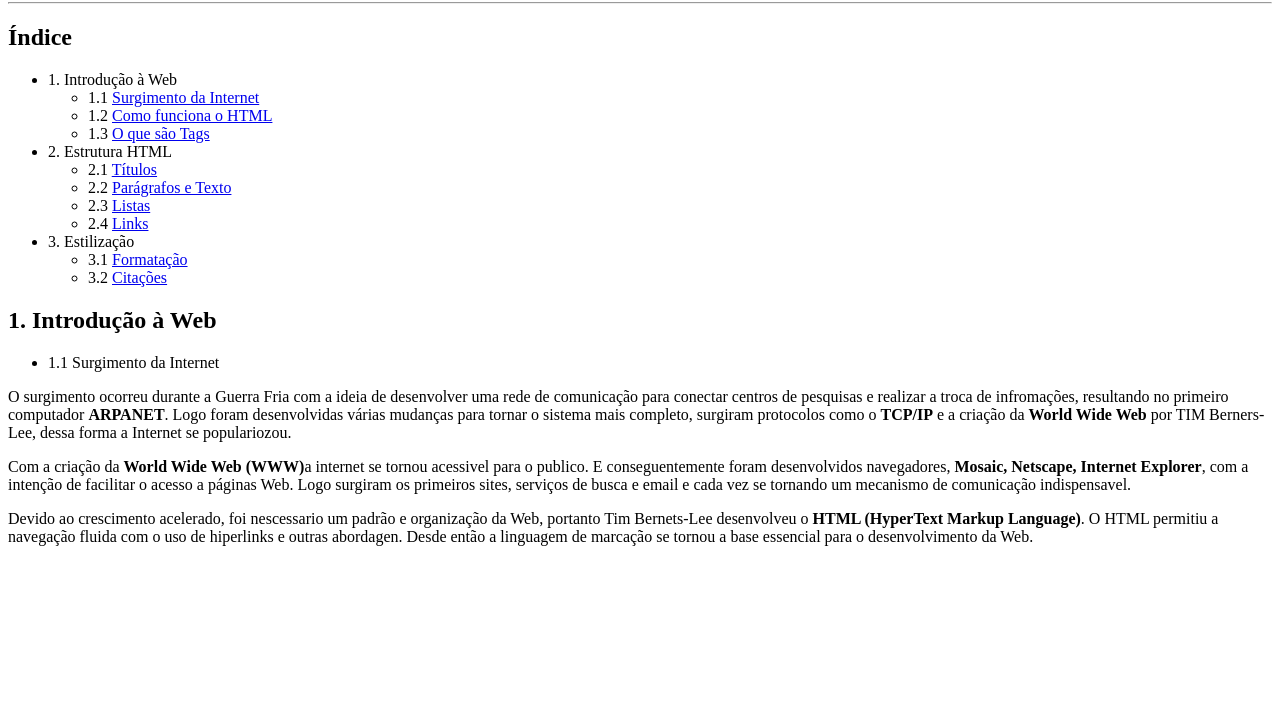
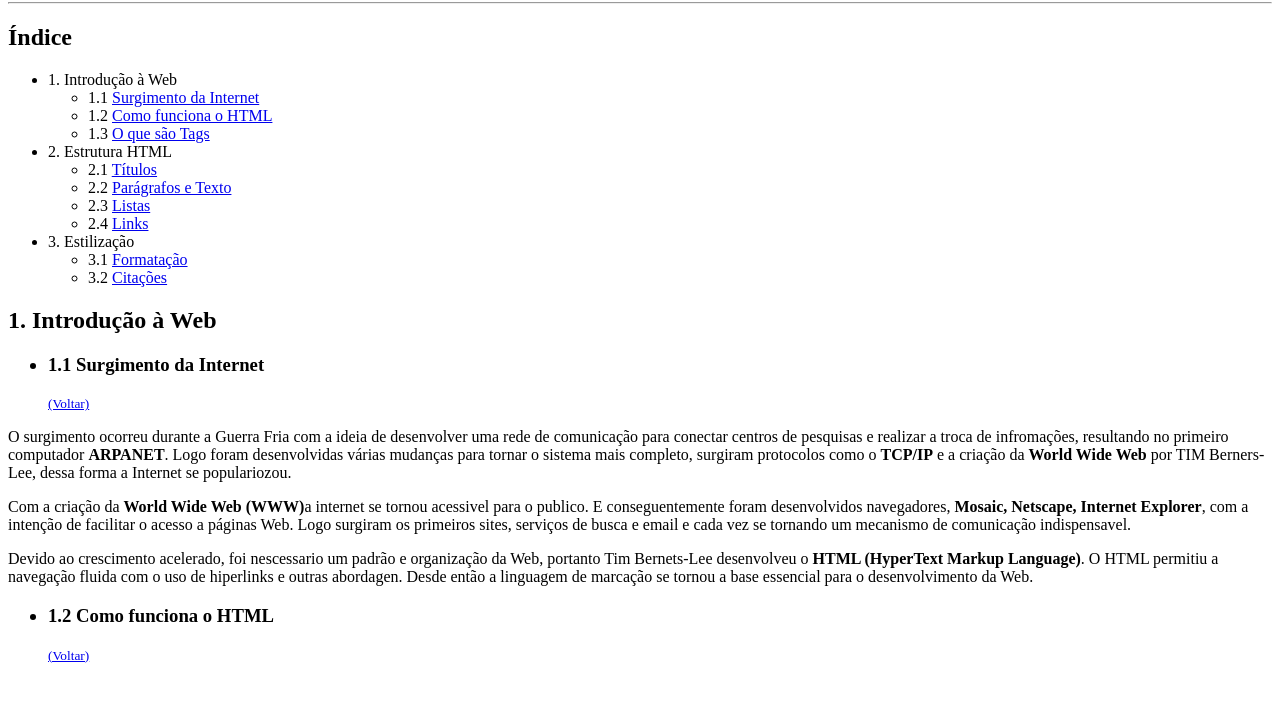
Before and after one commit to Daniel-Alisson/desafio-pagina-web, a plain HTML site: page index.html in a window 1280 px wide. Shown: the part 78-780 px from the top of the page. Drawn offline with Linux system fonts and the light colour scheme.

Commit message:
Criando um link para o INICIO

```diff
--- a/index.html
+++ b/index.html
@@ -6,7 +6,7 @@
     <title>Desafio - Pagina Web</title>
 </head>
 <body>
-    <h1>Desafio - Pagina Web</h1>
+    <h1 id="inicio">Desafio - Pagina Web</h1>
     <hr>
     <!-- Section para Índice-->
     <section>
@@ -15,7 +15,7 @@
         <ul>
             <li>1. Introdução à Web
                 <ul>
-                    <li>1.1 <a href="#">Surgimento da Internet</a></li>
+                    <li>1.1 <a href="#surgimento">Surgimento da Internet</a></li>
                     <li>1.2 <a href="#">Como funciona o HTML</a></li>
                     <li>1.3 <a href="#">O que são Tags</a></li>
                 </ul>
@@ -38,12 +38,13 @@
             </li>
         </ul>
     </section>
-    <!--Section para o topico Introdução a WEB-->
+    <!--Section para o topico - Introdução a WEB-->
     <section>
         <h2>1. Introdução à Web</h3>
 
         <ul>
-            <li>1.1 Surgimento da Internet</li>
+            <h3><li>1.1 Surgimento da Internet</li></h3>
+            <small><a href="#">(Voltar)</a></small>
         </ul>
 
         <p>O surgimento ocorreu durante a Guerra Fria com a ideia de desenvolver uma rede de comunicação para conectar centros de pesquisas e realizar a troca de infromações, resultando no primeiro computador <strong>ARPANET</strong>. Logo foram desenvolvidas várias mudanças para tornar o sistema mais completo, surgiram protocolos como o <strong>TCP/IP</strong> e a criação da <strong>World Wide Web</strong> por TIM Berners-Lee, dessa forma a Internet se populariozou.</p>
@@ -51,7 +52,13 @@
         <p>Com a criação da <strong>World Wide Web (WWW)</strong>a internet se tornou acessivel para o publico. E conseguentemente foram desenvolvidos navegadores, <strong>Mosaic, Netscape, Internet Explorer</strong>, com a intenção de facilitar o acesso a páginas Web. Logo surgiram os primeiros sites, serviços de busca e email e cada vez se tornando um mecanismo de comunicação indispensavel.</strong></p>
 
         <p>Devido ao crescimento acelerado, foi nescessario um padrão e organização da Web, portanto Tim Bernets-Lee desenvolveu o <strong>HTML (HyperText Markup Language)</strong>. O HTML permitiu a navegação fluida com o uso de hiperlinks e outras abordagen. Desde então a linguagem de marcação se tornou a base essencial para o desenvolvimento da Web.</p>
+
+        <ul>
+            <h3><li>1.2 Como funciona o HTML</li></h3>
+            <small><a href="#inicio">(Voltar)</a></small>
+        </ul>
+
+
     </section>
-
 </body>
 </html>
```
